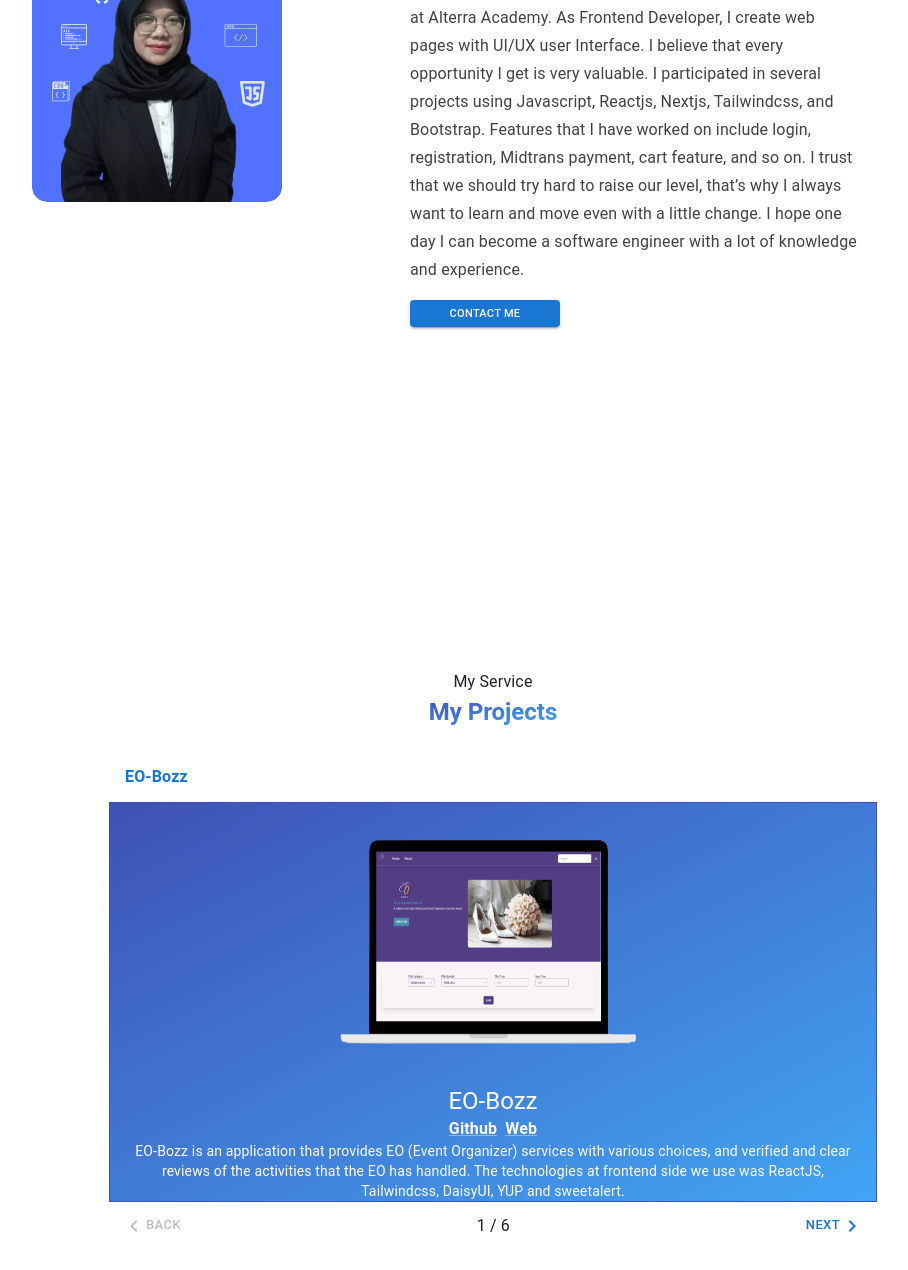
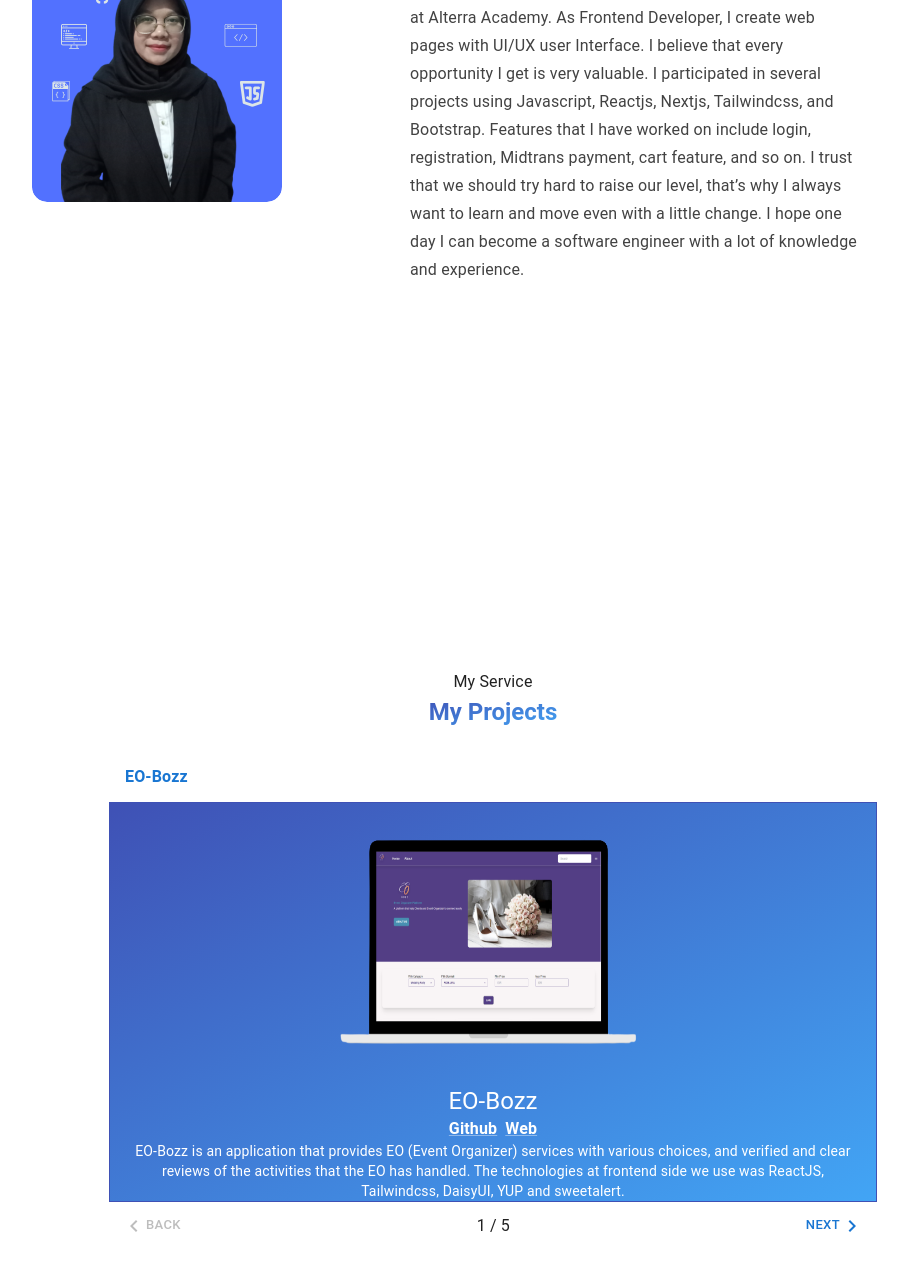
Before and after one commit to Novalia9517/Portfolio, a React (Vite) app: page / in a window 1280 px wide. Shown: the part 855-2125 px from the top of the page, without its empty margins (147-1055 px from the left). Built offline with nearby package versions, Linux system fonts and the light colour scheme.

Commit message:
Delete button contact me

```diff
--- a/src/components/About.tsx
+++ b/src/components/About.tsx
@@ -57,12 +57,12 @@ const About = ({address} : any) => {
                     <Typography variant='subtitle1'>I'm a Front-End Engineer who just graduated from Bootcamp at Alterra Academy. As Frontend Developer, I create web pages with UI/UX user Interface. I believe that every opportunity I get is very valuable. I participated in several projects using Javascript, Reactjs, Nextjs, Tailwindcss, and Bootstrap. Features that I have worked on include login, registration, Midtrans payment, cart feature, and so on. I trust that we should try hard to raise our level, that’s why I always want to learn and move even with a little change. I hope one day I can become a software engineer with a lot of knowledge and experience.</Typography>
                 </Box>
                 <Box px={6} mt={2}>
-                    <Button
+                    {/* <Button
                         variant='contained'
                         size='small'
                         color='primary'
                         sx={{width : '150px', fontSize : '11px'}}
-                        >Contact Me</Button>
+                        >Contact Me</Button> */}
                 </Box>
             </Stack>
          </Stack>
--- a/src/components/Projects.tsx
+++ b/src/components/Projects.tsx
@@ -24,19 +24,19 @@ const steps = [
     {
       label: 'CStylfer',
       linkGithub : 'https://github.com/Novalia9517/CSTYLFER',
-      linkDeploy : '-https://cstylfer.vercel.app/',
+      linkDeploy : 'https://cstylfer.vercel.app/',
       description:
         'Build Beautiful CSS Faster than Clicking. We help you to got beautiful ui with super fast CSS code, dont waste your time to think about how to make beautiful UI with boring CSS code',
         Image : Cstylfer
     },
-    {
-      label: 'KB-Type',
-      linkGithub : 'https://github.com/Novalia9517/KB-Type',
-      linkDeploy : '-',
-      description:
-        'An ad group contains one or more ads which target a shared set of keywords.',
-        Image : MovieApp
-    },
+    // {
+    //   label: 'KB-Type',
+    //   linkGithub : 'https://github.com/Novalia9517/KB-Type',
+    //   // linkDeploy : '-',
+    //   description:
+    //     'An ad group contains one or more ads which target a shared set of keywords.',
+    //     Image : MovieApp
+    // },
     {
       label: 'Movie App',
       linkGithub : 'https://github.com/Novalia9517/mymovies-app-react',
@@ -55,7 +55,7 @@ const steps = [
     {
       label: 'Alterra Dashboard',
       linkGithub : 'https://github.com/Novalia9517/Dashboard-Alta-Project',
-      linkDeploy : '-',
+      // linkDeploy : '-',
       description: `Alterra dashboard is a project for cloning the Altera dashboard website. The feature that I create is a list feature, and cards. The technologies at the frontend side we use was ReactJS, Tailwindcss, and DaisyUI.`,
         Image : Alta
     },
@@ -175,9 +175,11 @@ const Projects = ({address} : any) => {
                       <Tooltip title ='Github Link'>
                         <Link href={steps[activeStep].linkGithub} color='#fff' fontWeight={'bold'}>
                         Github</Link></Tooltip>
-                      <Tooltip title ='Website Link'>
-                        <Link href={steps[activeStep].linkDeploy} color='#fff' fontWeight={'bold'}>
-                        Web</Link></Tooltip>
+                        {steps[activeStep].linkDeploy &&
+                          <Tooltip title ='Website Link'>
+                          <Link href={steps[activeStep].linkDeploy} color='#fff' fontWeight={'bold'}>
+                          Web</Link></Tooltip>
+                        }
                     </Stack>
                     <Typography variant='body2'>{steps[activeStep].description} </Typography>
 
```
